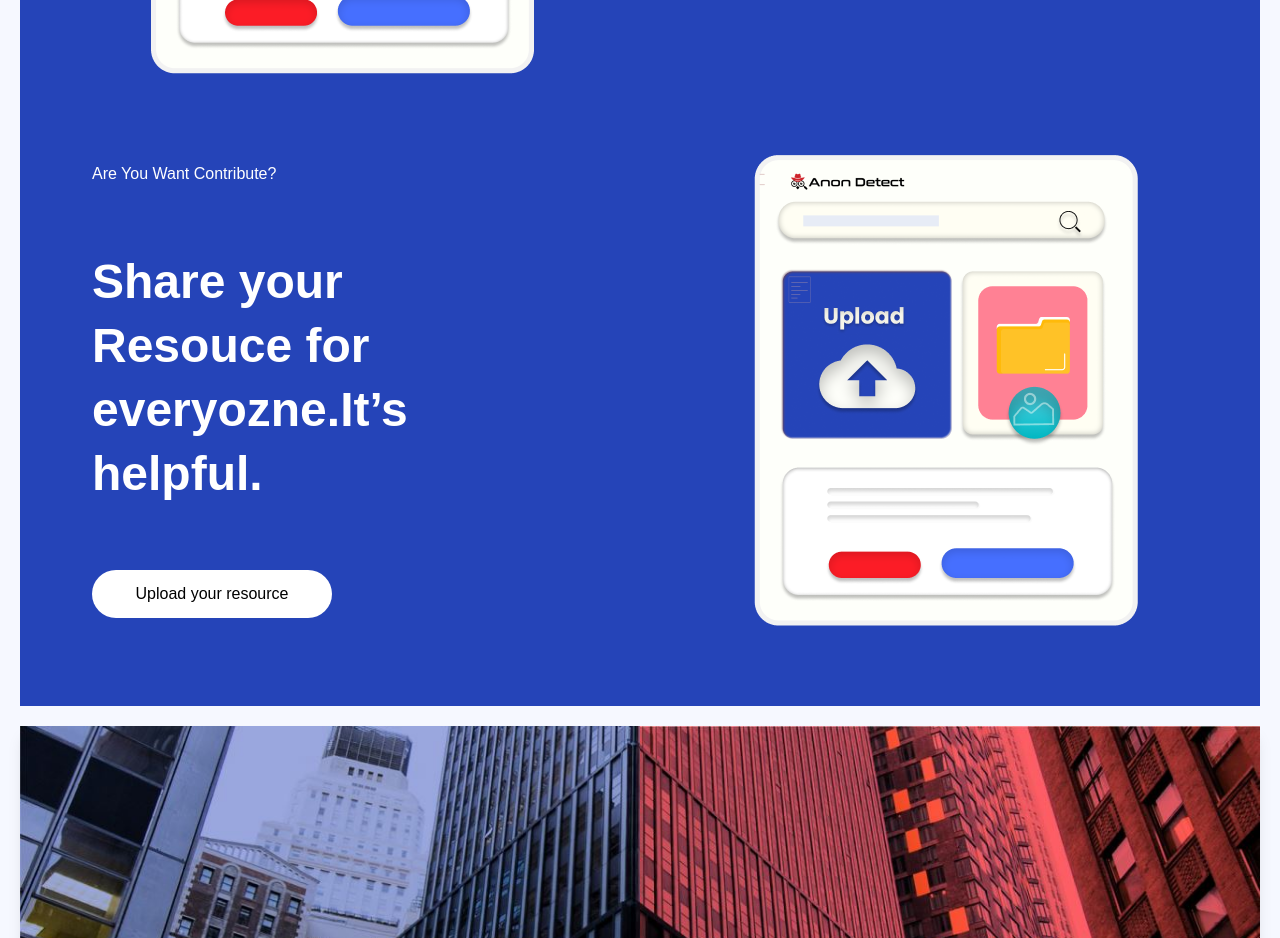
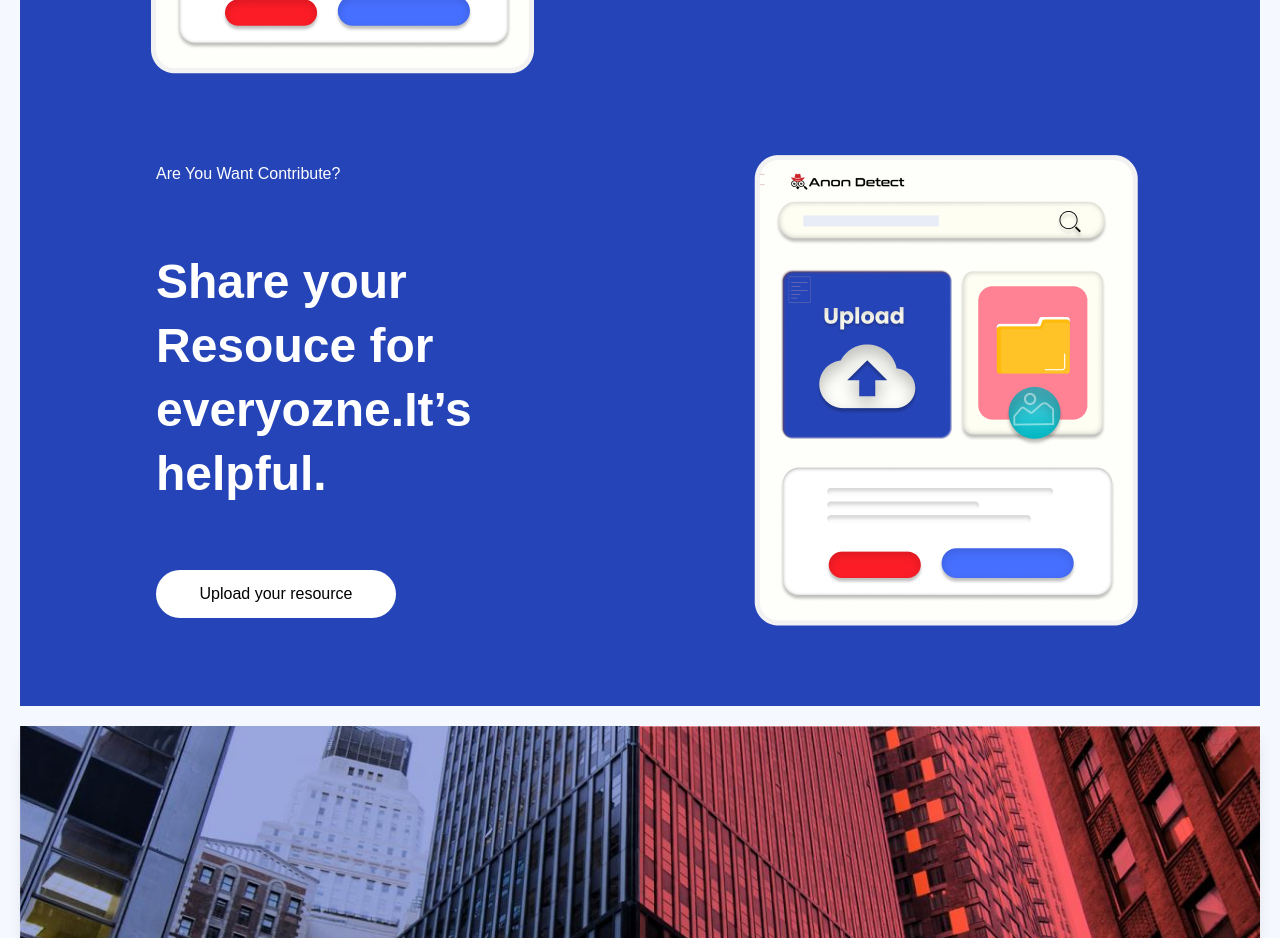
Before and after one commit to FahimNuman/fish-project, a React (Create React App) app: page /eLearning in a window 1280 px wide. Shown: the part 3520-4458 px from the top of the page. Built offline with nearby package versions, Linux system fonts and the light colour scheme.

Commit message:
request padding

```diff
--- a/src/components/ELearning/Request.tsx
+++ b/src/components/ELearning/Request.tsx
@@ -25,7 +25,7 @@ export default function Request() {
           <div className="grid grid-cols-1 md:grid-cols-2 items-center">
             {" "}
             {/* Added 'items-center' class here */}
-            <div className="flex flex-col gap-y-6 md:gap-y-16 md:justify-middle justify-center py-6 max-w-[480px] pl-16">
+            <div className="flex flex-col gap-y-6 md:gap-y-16 md:justify-middle justify-center py-6 max-w-[480px] md:pl-32">
               <p>Are You Want Contribute?</p>
               <h2 className="text-2xl md:text-5xl font-bold leading-[2rem] text-center md:text-left md:!leading-[4rem]">
                 Share your Resouce for everyozne.It’s helpful.
```
